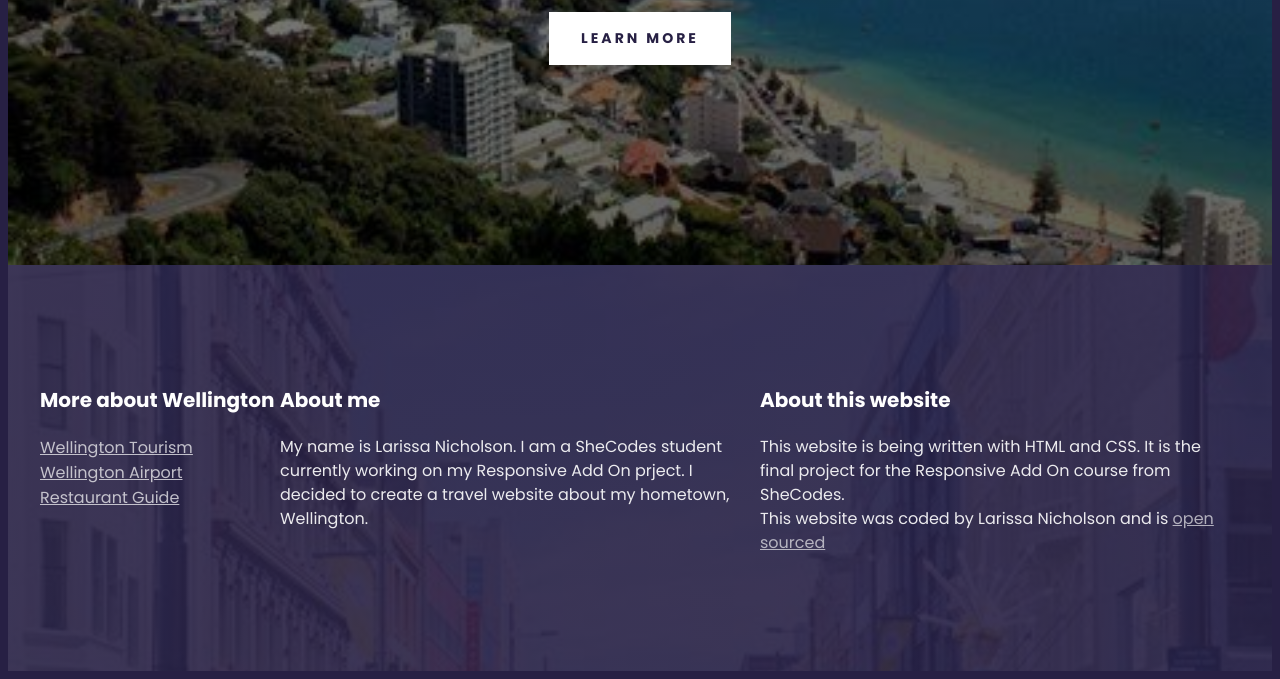
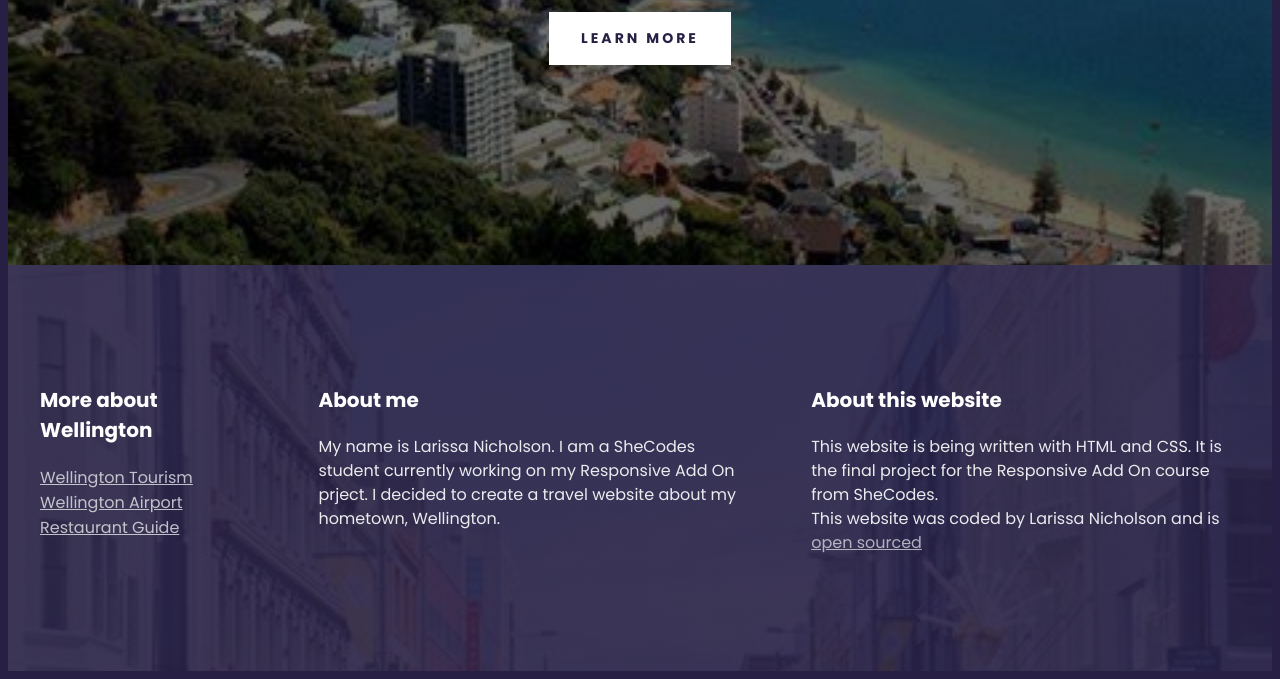
Before and after one commit to lissanicho/Wellington-website, a plain HTML site: page index.html in a window 1280 px wide. Shown: the part 528-1207 px from the top of the page. Drawn offline with Linux system fonts and the light colour scheme.

Commit message:
fixed grid gap

```diff
--- a/SRC/styles.css
+++ b/SRC/styles.css
@@ -6,6 +6,7 @@ body{
 .grid{
     display:grid;
     grid-template-columns: 1fr 2fr 2fr;
+    grid-gap: 64px;
 }
 .container{
     max-width:1400px;
@@ -25,7 +26,6 @@ header h1{
 font-size: 96px;
 font-weight: 700;
 line-height: 144px;
-letter-spacing: 0em;
 margin:30px 0;
 }
 
@@ -77,7 +77,7 @@ footer p{
     font-size:16px;
     line-height: 24px;
     opacity:0.9;
-    margin-right:20px;
+
 }
 
 footer ul{
```
